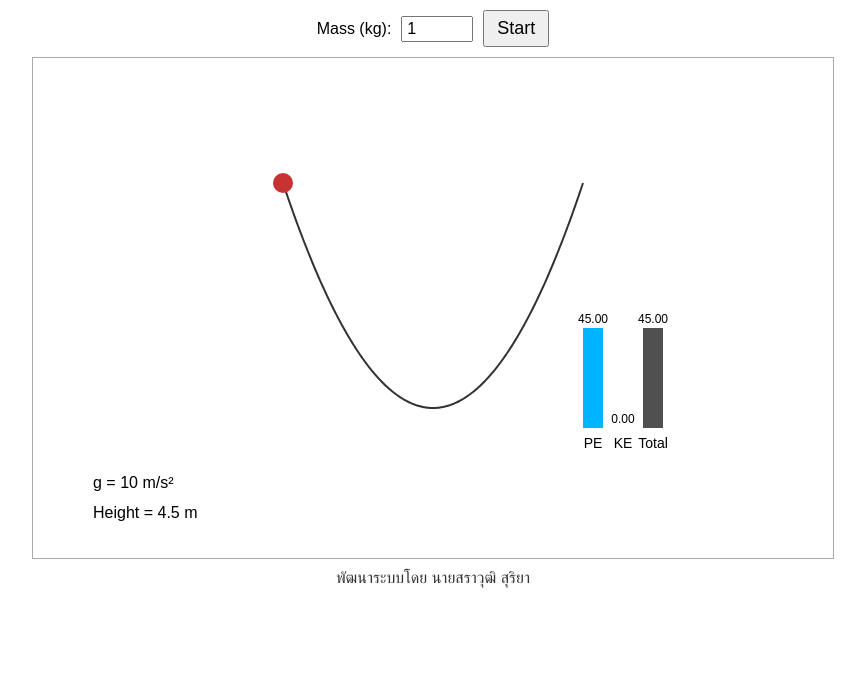
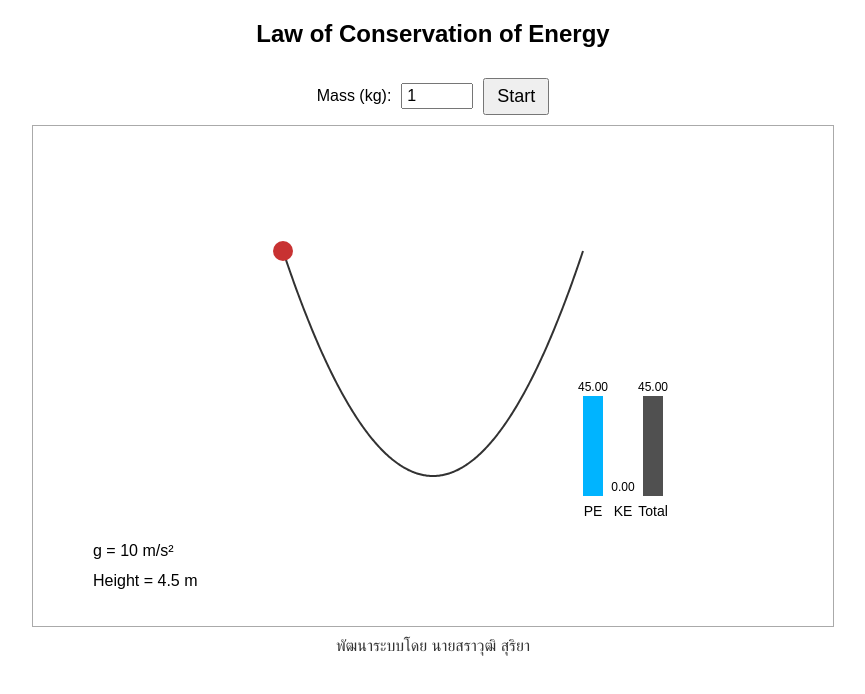
Before and after one commit to sahtho/pupilFastFollow, a plain HTML site: page Ball_New2.html in a window 1280 px wide. Shown: the whole page, without its empty margins (207-1072 px from the left). Drawn offline with Linux system fonts and the light colour scheme.

Commit message:
Update Ball_New2.html

```diff
--- a/Ball_New2.html
+++ b/Ball_New2.html
@@ -43,7 +43,7 @@
   </style>
 </head>
 <body>
-
+  <h2>Law of Conservation of Energy</h2>
   <div id="controls">
     <label for="massInput">Mass (kg):</label>
     <input type="number" id="massInput" value="1" min="0.1" step="0.1" />
```
